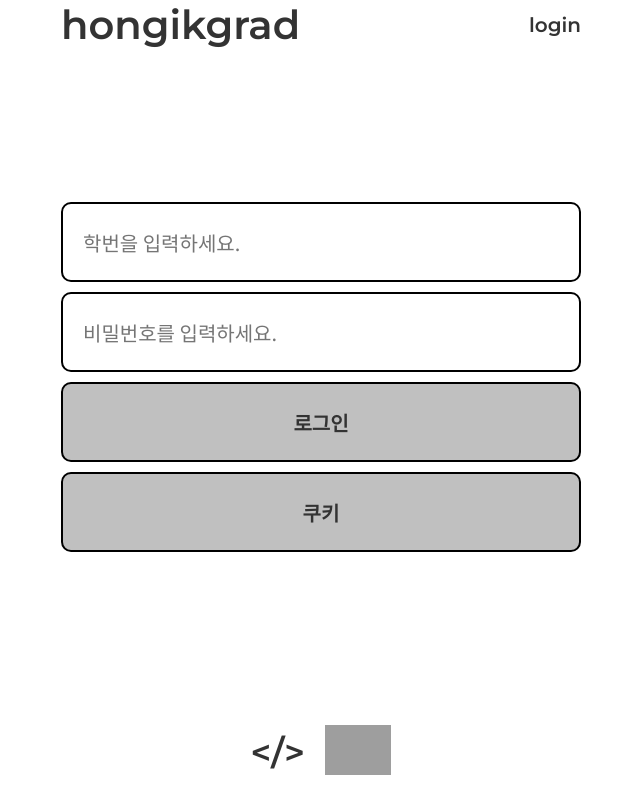
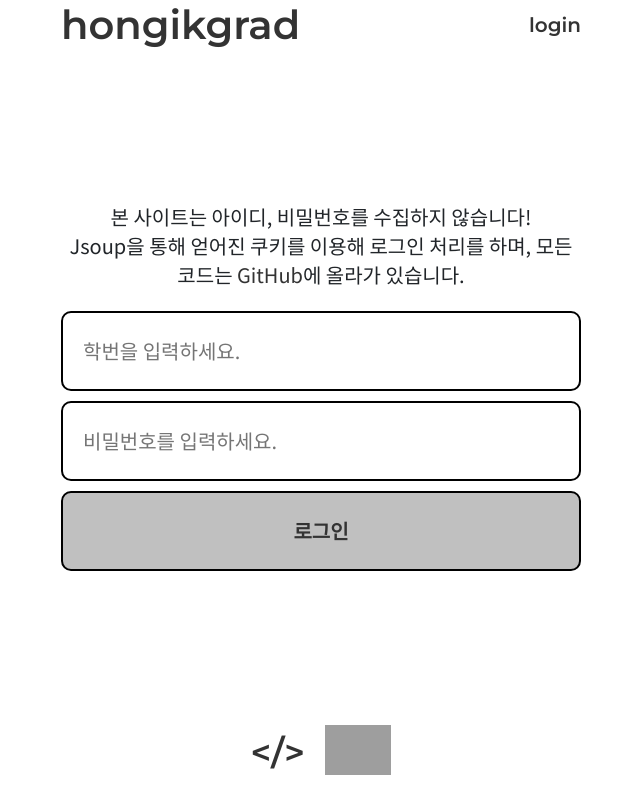
Before and after one commit to hongikgrad/hongikgrad.github.io, a React (Create React App) app: page /login in a window 1280 px wide. Shown: the whole page, without its empty margins (319-959 px from the left). Built offline with nearby package versions, Linux system fonts and the light colour scheme; no server answers; grey boxes are pictures that could not be loaded; a web font is replaced by a local one.

Commit message:
[feat] 로그인 페이지에 공지사항 추가

```diff
--- a/src/components/Login.tsx
+++ b/src/components/Login.tsx
@@ -23,6 +23,26 @@ const LoginWrapper = styled.form`
   align-items: center;
   margin: 0.1rem;
 `;
+
+function Notice(props: any) {
+  return (
+    <>
+      <p style={{ width: "26rem" }}>
+        <div>본 사이트는 아이디, 비밀번호를 수집하지 않습니다!</div>
+        <div>
+          Jsoup을 통해 얻어진 쿠키를 이용해 로그인 처리를 하며, 모든 코드는{" "}
+          <a
+            href="https://github.com/hongikgrad"
+            target="_blank"
+            rel="noopener noreferrer">
+            GitHub
+          </a>
+          에 올라가 있습니다.
+        </div>
+      </p>
+    </>
+  );
+}
 
 export default function Login(props: LoginProps) {
   const [id, setId] = useState("");
@@ -82,6 +102,7 @@ export default function Login(props: LoginProps) {
         <Spinner />
       ) : (
         <>
+          <Notice />
           <LoginWrapper onSubmit={onSubmitHandler}>
             <Stack direction="column" spacing="0.5rem">
               <Input
@@ -100,18 +121,19 @@ export default function Login(props: LoginProps) {
               <Button type="submit" tabIndex={3} width={26}>
                 로그인
               </Button>
-              <Button
+              {/* <Button
                 type="button"
                 tabIndex={4}
                 onClick={onCookieCheckHandler}
                 width={26}>
                 쿠키
-              </Button>
+              </Button> */}
             </Stack>
           </LoginWrapper>
           {authAlert && (
             <React.Fragment>
               <br />
+              <div>계속해서 로그인에 실패하신다면</div>
               <div>
                 <a href="https://www.hongik.ac.kr/login.do"> 여기 </a> 에서
                 로그인을 해주시고 다시 시도해주세요.
```
